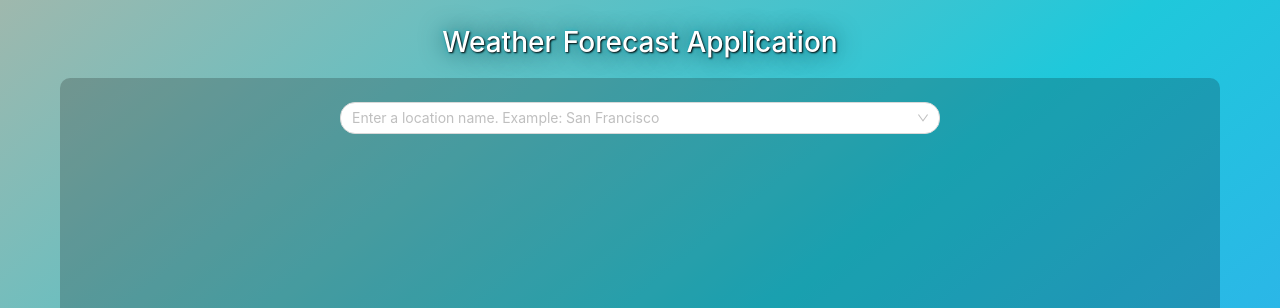
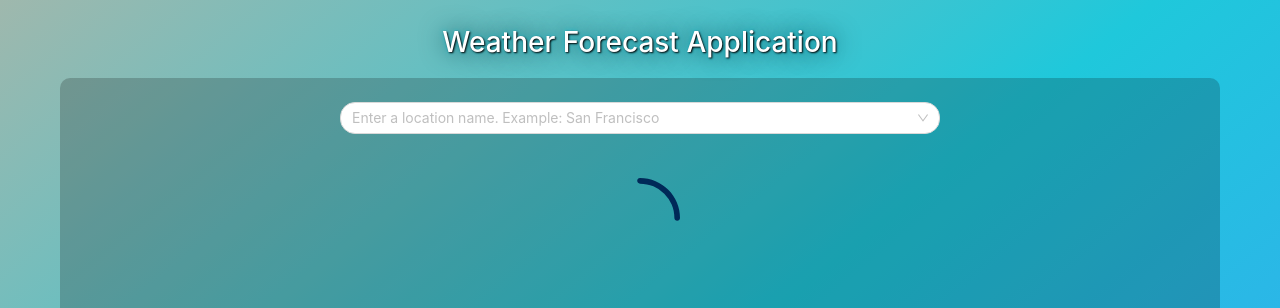
Before and after one commit to daoquangphuong/weather-forecast, a React (Create React App) app: page / in a window 1280 px wide. Shown: the top 308 px of the page. Built offline with nearby package versions, Linux system fonts and the light colour scheme.

Commit message:
change loading UI for WeatherDays

```diff
--- a/package.json
+++ b/package.json
@@ -4,6 +4,7 @@
   "private": true,
   "proxy": "https://www.metaweather.com",
   "dependencies": {
+    "@ant-design/icons": "^4.2.1",
     "@testing-library/jest-dom": "^4.2.4",
     "@testing-library/react": "^9.3.2",
     "@testing-library/user-event": "^7.1.2",
--- a/src/packages/@weather-forecast/components/WeatherDays/index.js
+++ b/src/packages/@weather-forecast/components/WeatherDays/index.js
@@ -1,5 +1,6 @@
 import React from 'react';
 import { Spin, Typography, Row, Col } from 'antd';
+import { LoadingOutlined } from '@ant-design/icons';
 import WeatherDay from '../WeatherDay';
 import { Root } from './styled';
 import container from './container';
@@ -9,12 +10,11 @@ const WeatherDays = props => {
 
     let contentBlock;
 
-    if (weatherDaysLoading) {
+    if (!weatherDaysLoading) {
         contentBlock = (
             <Col>
                 <br/>
-                <br/>
-                <Spin size={'large'}/>
+                <Spin indicator={<LoadingOutlined style={{ fontSize: 80, color: '#002958' }} spin/>}/>
             </Col>
         )
     } else if (weatherDaysError) {
```
